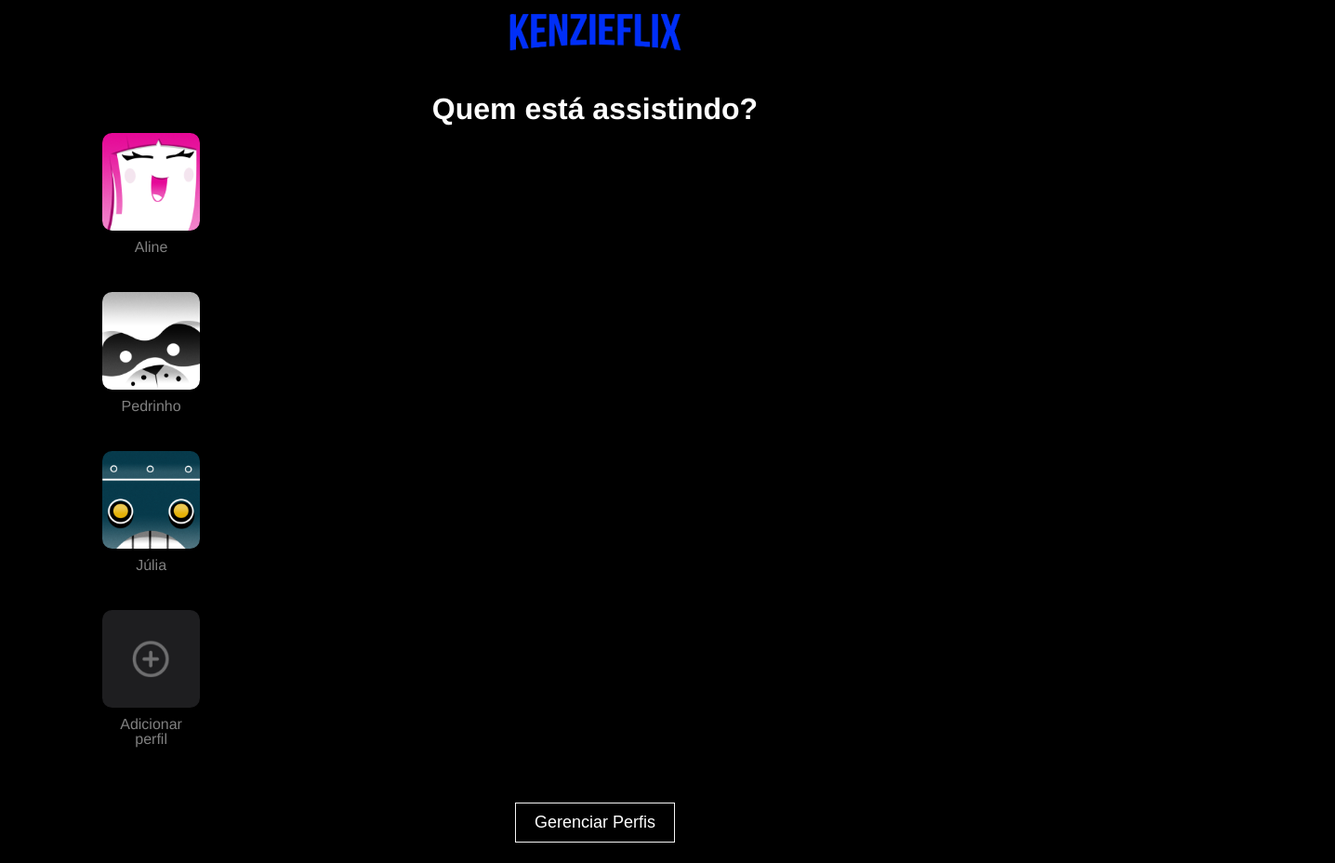
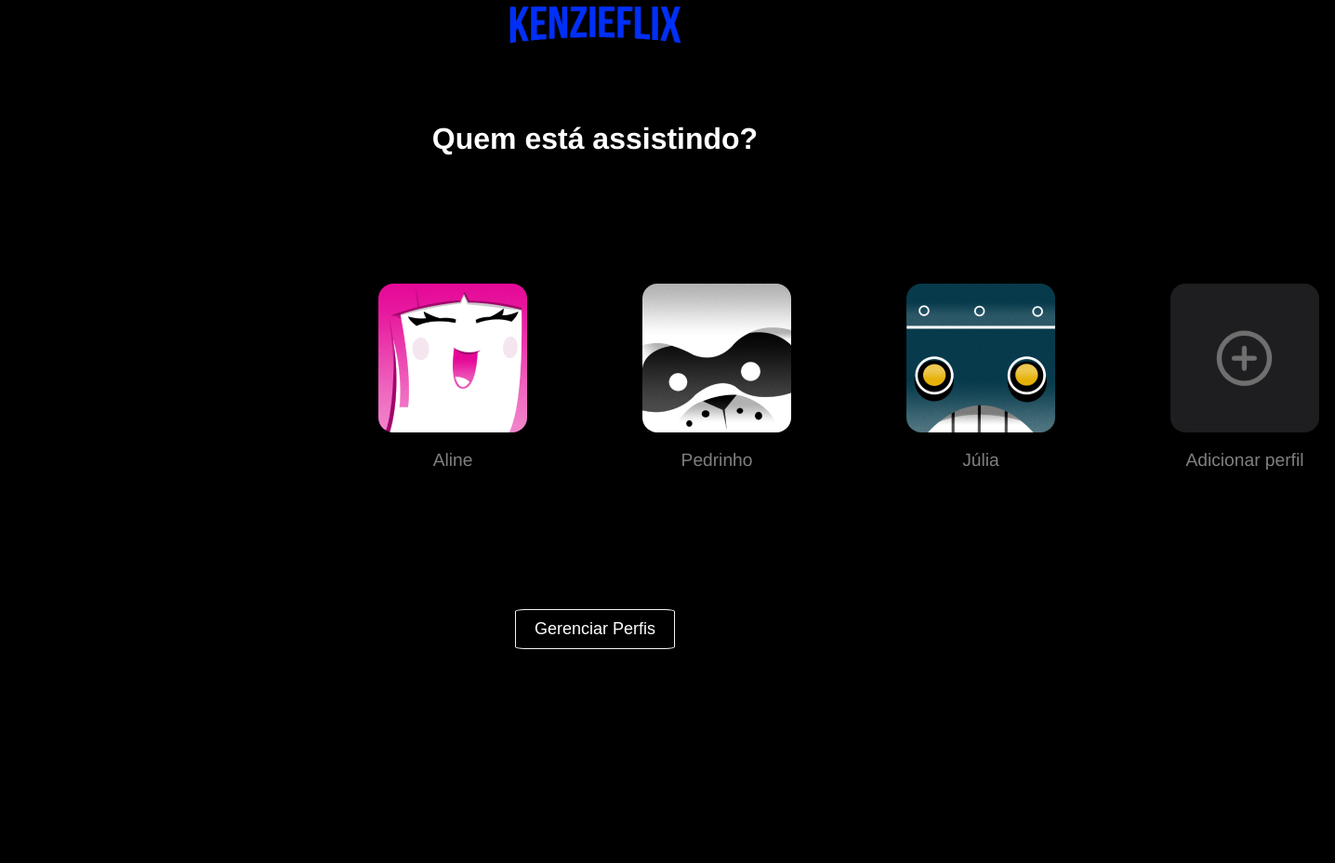
Before and after one commit to Kenzie-Academy-Brasil-Developers/-m1-kenzie-flix_moraesadnete, a plain HTML site: page index.html in a window 1280 px wide. Shown: the whole page at 93% size, 1436 px wide, since content can reach past the window. After the commit the page ends 800 px from the top, so only its background shows below. Drawn offline with Linux system fonts and the light colour scheme.

Commit message:
fim da estilização

```diff
--- a/style.css
+++ b/style.css
@@ -1,13 +1,31 @@
+*{
+    margin: 0;
+    padding: 0;
+    border: 0;
+}
+
 body{
     background-color: #000000;
     font-family: 'Helvetica Neue', Helvetica, Arial, sans-serif;
+
+    height: 80vh;
+
+    display: flex;
+    flex-direction: column;
+    justify-content: center;
 }
 
 main{
-    width: 720px;
-    height: 580px;
     display: flex;
-    padding-left: 80px;
+    flex-direction: row;
+    align-content: center;
+
+
+}
+
+section{
+    display: flex;
+    justify-content: center;
 }
 
 h1, button{
@@ -15,13 +33,14 @@ h1, button{
 }
 
 header img{
-    padding-bottom: 30px;
+    padding: 50px;
 }
 
 h1{
     font-weight: 700;
     font-size: xx-large;
-    padding-bottom: 50px;
+    padding-bottom: 60px;
+    margin: 20px 5px 70px;
 }
 
 header, footer{
@@ -29,31 +48,21 @@ header, footer{
 }
 
 #icones-usuarios{
-    width: 80%;
-
     display: flex;
-    flex-direction: column;
-    justify-content: center;
-    text-align: center;
+    flex-direction:row;
+    align-items: center;
+    justify-content: space-evenly;
+    padding-left: 300px ;
 }
-
-#icones-usuarios .icone p{
-    align-content: center;
-}
-
 
 figure {
     display: flex;
     flex-direction: column;
-    text-align: left;
-    justify-content: center;
-    border-radius: 20px;
-    max-width: 20%;
     list-style: none;
-    display: flex;
-    flex-direction: column;
-    justify-content: left;
     text-align: center;
+
+    margin: 0px 7px;
+    width: 160px;
 }
 
 img{
@@ -62,34 +71,24 @@ img{
 
 figcaption{
     color: #808080;
-    padding-top: 10px;
+    padding-top: 20px;
+    font-size: larger;
 }
 
 div{
-    padding: 20px;
-    margin-left: 10px;
+    display: flex;
+    justify-content: space-evenly;
+    margin: 10px 10px 0px 100px;
 }
 
-
-
-
-
-
-
-
-
-
-
-
-
-
-
-
-
+footer{
+    padding-top: 150px;
+}
 
 button{
     background-color: #000000;
     border: 1px solid whitesmoke;
+    border-radius: 6%;
     font-size: large;
     padding: 10px 20px 10px 20px;
 }
@@ -99,6 +98,10 @@ button:hover{
     color: #000000;
 }
 
-footer{
-    padding: 100px 0px 30px 0px;
+.imagem:hover{
+    border: 1px solid whitesmoke;
 }
+
+figcaption:hover{
+    color: whitesmoke;
+}
```
